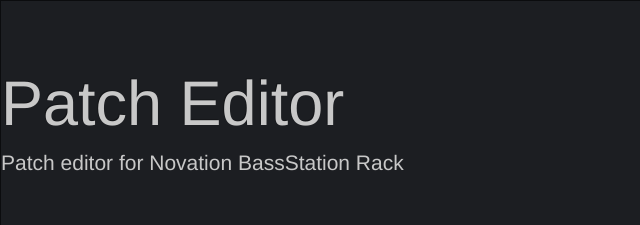
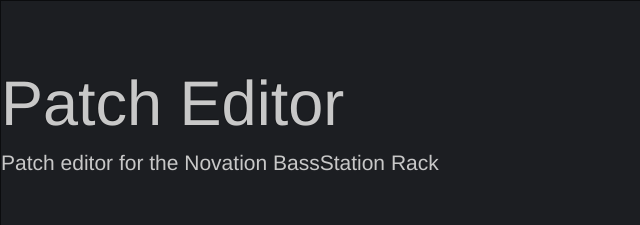
Before and after one commit to AndrewHollis/github.io, a plain HTML site: page Patch.html in a window 1280 px wide. Shown: the top 225 px of the page, 0-640 px from the left. Drawn offline with nearby package versions, Linux system fonts and the light colour scheme.

Commit message:
minor errors

```diff
--- a/Patch.html
+++ b/Patch.html
@@ -11,7 +11,7 @@
 <body>
     <div class="jumbotron">
         <h1>Patch Editor</h1>
-        <p>Patch editor for Novation BassStation Rack</p>
+        <p>Patch editor for the Novation BassStation Rack</p>
     </div>
     <div class="row">
         <div class="col-lg-4">
```
Also changed, not shown: index.html (+2 -0 lines).
